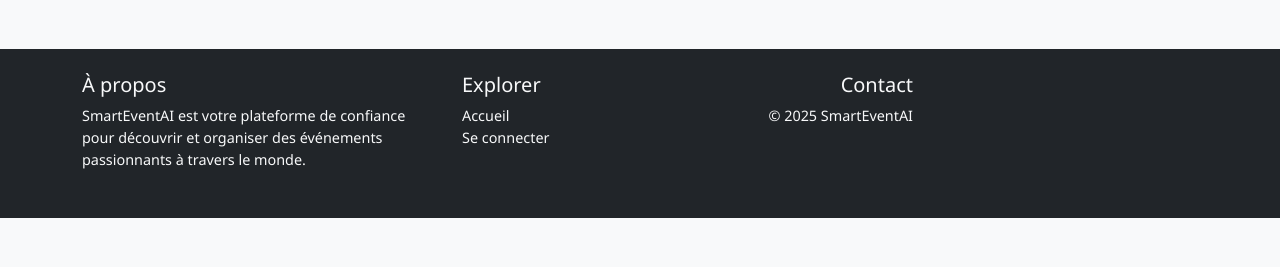
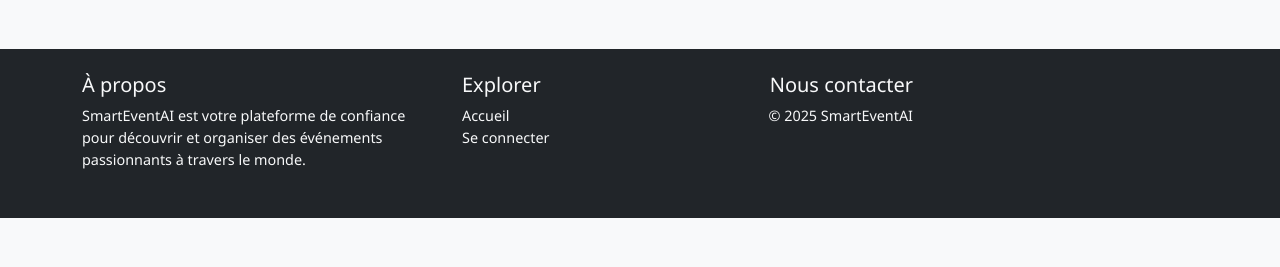
Before and after one commit to Tchoutouo/smarteventai, a Django app: page /login/?next=/delete-reservation/1/ in a window 1280 px wide. Shown: the part 445-712 px from the top of the page. Run offline with Django 5.2, Linux system fonts and the light colour scheme.

Commit message:
save translate site

```diff
--- a/templates/base.html
+++ b/templates/base.html
@@ -110,7 +110,7 @@
         </div>
 
         <div class="col-sm-6 col-md-3 text-md-end">
-          <h5>Contact</h5>
+          <h5>Nous contacter</h5>
           <p>&copy; 2025 SmartEventAI</p>
         </div>
       </div>
```
